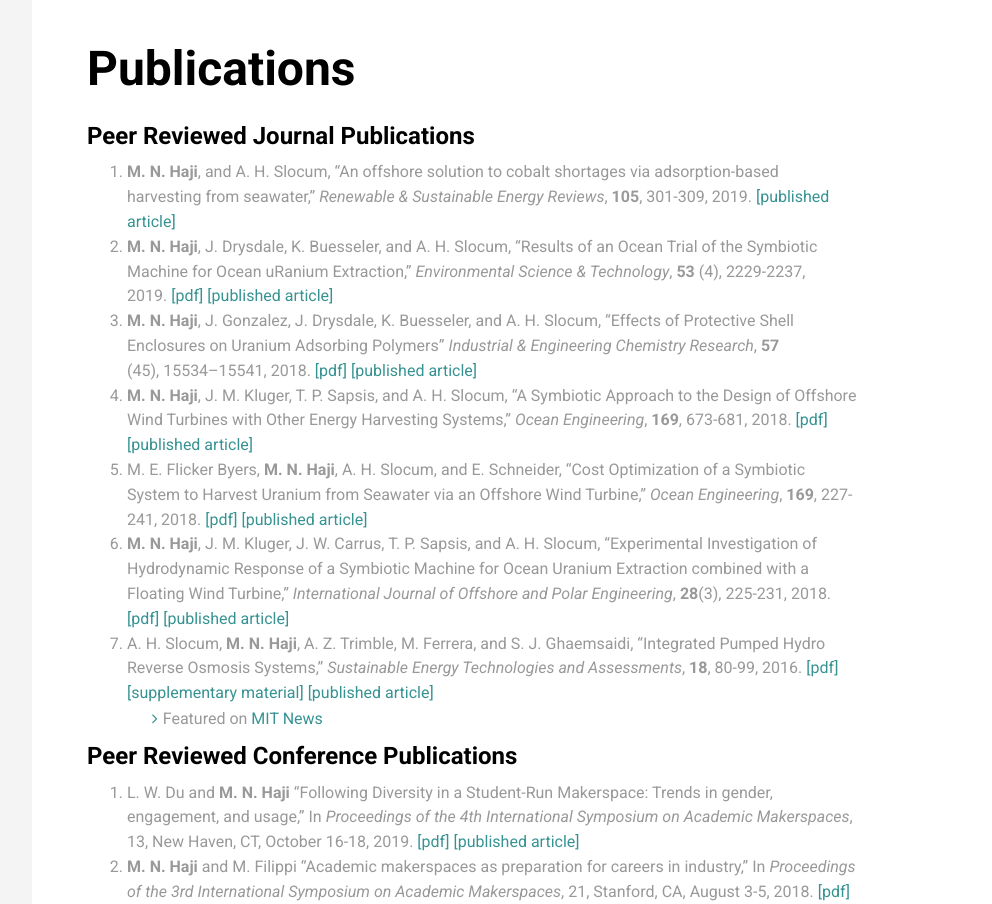
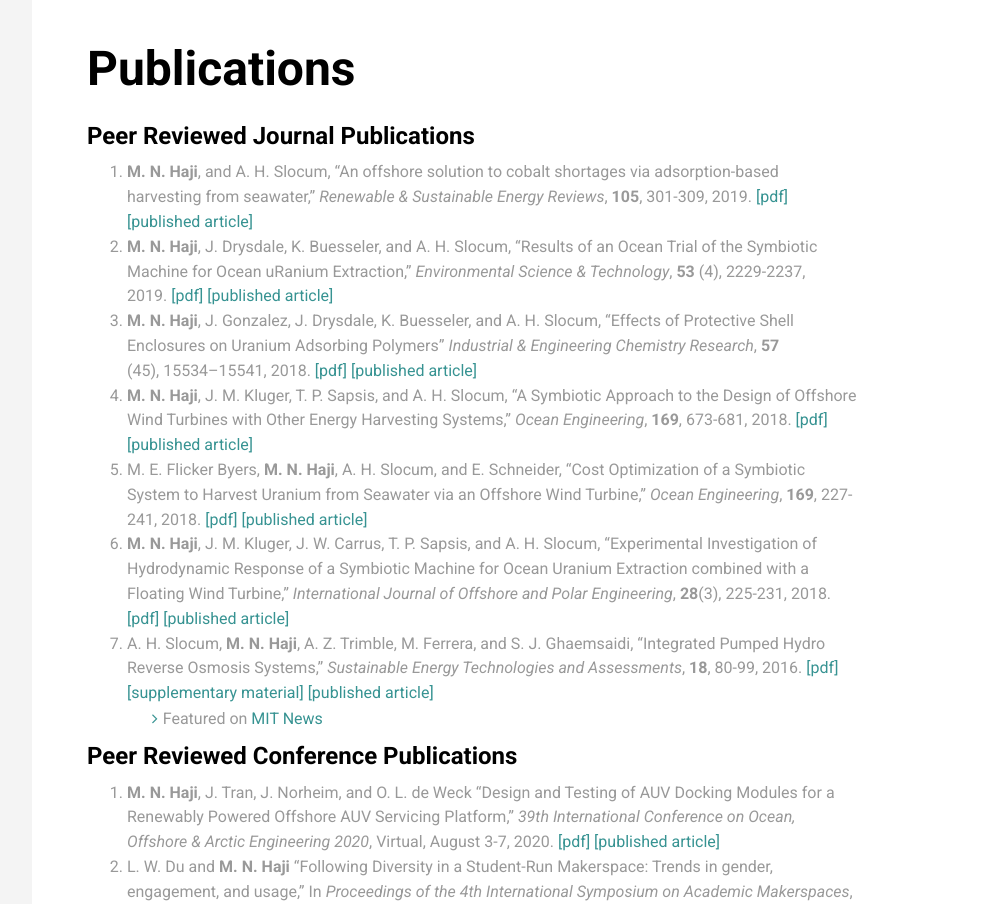
Before and after one commit to maha-haji/maha-haji.github.io, a plain HTML site: page publications/index.html in a window 1280 px wide. Shown: the top 904 px of the page, 288-1280 px from the left. Drawn offline with Linux system fonts and the light colour scheme; a web font is replaced by a local one.

Commit message:
Update publications with links to PDF for RSER2019 and OMAE2020

```diff
--- a/publications/index.html
+++ b/publications/index.html
@@ -124,7 +124,7 @@
 <h4 id="peer-reviewed-journal-publications">Peer Reviewed Journal Publications</h4>
 
 <ol>
-<li><strong>M. N. Haji</strong>, and A. H. Slocum, “An offshore solution to cobalt shortages via adsorption-based harvesting from seawater,” <em>Renewable &amp; Sustainable Energy Reviews</em>, <strong>105</strong>, 301-309, 2019. <a href="https://authors.elsevier.com/a/1YZn84s9HvxkBc">[published article]</a></li>
+<li><strong>M. N. Haji</strong>, and A. H. Slocum, “An offshore solution to cobalt shortages via adsorption-based harvesting from seawater,” <em>Renewable &amp; Sustainable Energy Reviews</em>, <strong>105</strong>, 301-309, 2019. <a href="/pdfs/publications/P7_NOOUCH_RSER2019.pdf">[pdf]</a> <a href="https://authors.elsevier.com/a/1YZn84s9HvxkBc">[published article]</a></li>
 <li><strong>M. N. Haji</strong>, J. Drysdale, K. Buesseler, and A. H. Slocum, “Results of an Ocean Trial of the Symbiotic Machine for Ocean uRanium Extraction,” <em>Environmental Science &amp; Technology</em>, <strong>53</strong> (4), 2229-2237, 2019. <a href="/pdfs/publications/P6_SMOREOceanTest_EST2019.pdf">[pdf]</a> <a href="https://pubs.acs.org/articlesonrequest/AOR-7UVeVarfK6zRDAy8dNs9">[published article]</a></li>
 <li><strong>M. N. Haji</strong>, J. Gonzalez, J. Drysdale, K. Buesseler, and A. H. Slocum, “Effects of Protective Shell Enclosures on Uranium Adsorbing Polymers” <em>Industrial &amp; Engineering Chemistry Research</em>, <strong>57</strong> (45), 15534–15541, 2018. <a href="/pdfs/publications/P5_ShellFlume_IECR2018.pdf">[pdf]</a> <a href="https://pubs.acs.org/doi/abs/10.1021/acs.iecr.8b03583?journalCode=iecred">[published article]</a></li>
 <li><strong>M. N. Haji</strong>, J. M. Kluger, T. P. Sapsis, and A. H. Slocum, “A Symbiotic Approach to the Design of Offshore Wind Turbines with Other Energy Harvesting Systems,” <em>Ocean Engineering</em>, <strong>169</strong>, 673-681, 2018. <a href="/pdfs/publications/P4_SymbioticDesignOSES_OE2018s.pdf">[pdf]</a> <a href="https://www.sciencedirect.com/science/article/pii/S0029801818312836">[published article]</a></li>
@@ -140,6 +140,7 @@
 <h4 id="peer-reviewed-conference-publications">Peer Reviewed Conference Publications</h4>
 
 <ol>
+<li><strong>M. N. Haji</strong>, J. Tran, J. Norheim, and O. L. de Weck “Design and Testing of AUV Docking Modules for a Renewably Powered Offshore AUV Servicing Platform,” <em>39th International Conference on Ocean, Offshore &amp; Arctic Engineering 2020</em>, Virtual, August 3-7, 2020. <a href="/pdfs/publications/C13_PEARLAUVdocking_OMAE2020.pdf">[pdf]</a> <a href="https://asme.pinetec.com/omae2020/data/pdfs/trk-6/OMAE2020-18982.pdf">[published article]</a></li>
 <li>L. W. Du and <strong>M. N. Haji</strong> “Following Diversity in a Student-Run Makerspace: Trends in gender, engagement, and usage,” In <em>Proceedings of the 4th International Symposium on Academic Makerspaces</em>, 13, New Haven, CT, October 16-18, 2019. <a href="/pdfs/publications/C12_MWDiversity_ISAM2019.pdf">[pdf]</a> <a href="https://drive.google.com/file/d/15VV2vuHb47s1yALubozbGvpJj-GhaFV8/view">[published article]</a></li>
 <li><strong>M. N. Haji</strong> and M. Filippi “Academic makerspaces as preparation for careers in industry,” In <em>Proceedings of the 3rd International Symposium on Academic Makerspaces</em>, 21, Stanford, CA, August 3-5, 2018. <a href="/pdfs/publications/C11_MWAlumni_ISAM2018.pdf">[pdf]</a> <a href="https://drive.google.com/file/d/1KDrgi7pl-Pl5tMWibLciXC_Cby1oWIFf/view">[published article]</a></li>
 <li><strong>M. N. Haji</strong>, J. Drysdale, K. Buesseler, and A. H. Slocum, “Ocean Testing of a Symbiotic Device to Harvest Uranium from Seawater through the Use of Shell Enclosures”, In <em>Proceedings of the Twenty-seventh (2017) International Ocean and Polar Engineering Conference</em>, 177-185, San Francisco, CA, June 25-30, 2017. <a href="/pdfs/publications/C10_OceanTestDesign_ISOPE2017.pdf">[pdf]</a> <a href="https://www.onepetro.org/conference-paper/ISOPE-I-17-356">[published article]</a></li>
```
